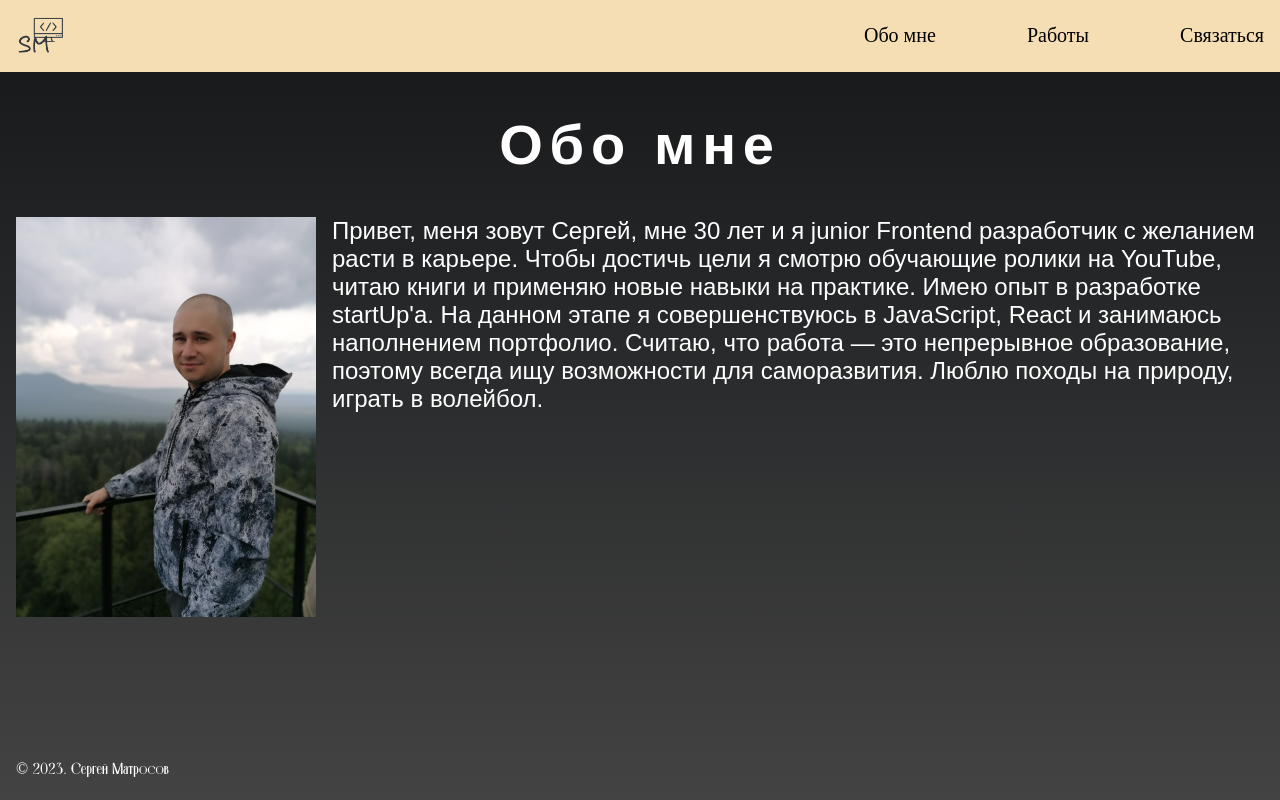
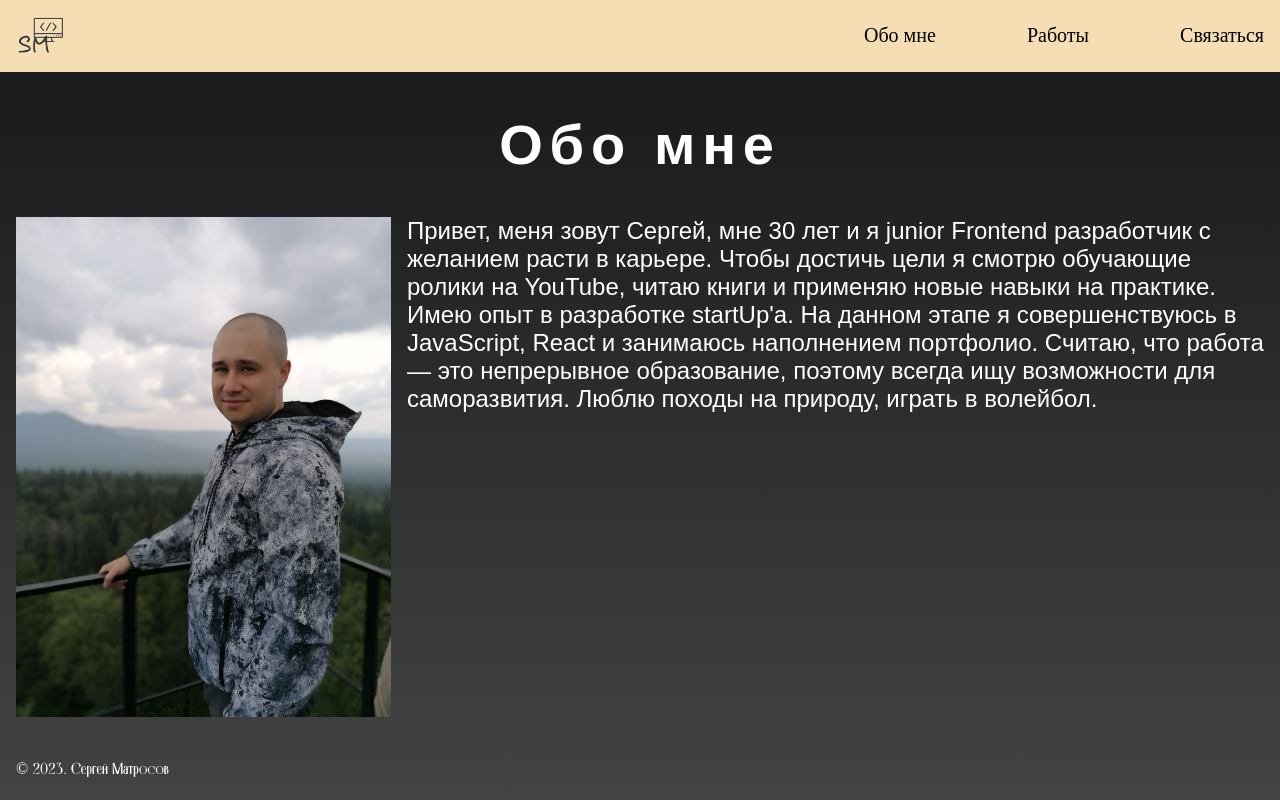
Before and after one commit to Sergynya174/portfolio, a React (Create React App) app: page /about_me in a window 1280 px wide. Built offline with nearby package versions, Linux system fonts and the light colour scheme; a web font is replaced by a local one.

Commit message:
правка фото

```diff
--- a/src/styles/Main.module.css
+++ b/src/styles/Main.module.css
@@ -127,8 +127,8 @@
 }
 
 .foto{
-    width: 25vw;
-    height: 50vh;
+    width: 500px;
+    height: 500px;
     margin-right: 2vh;
 }
 
```
